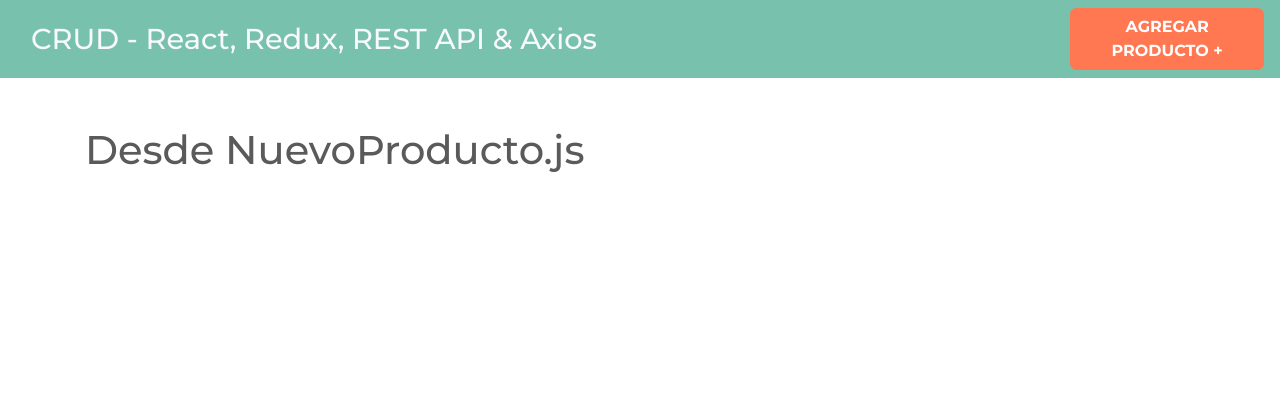
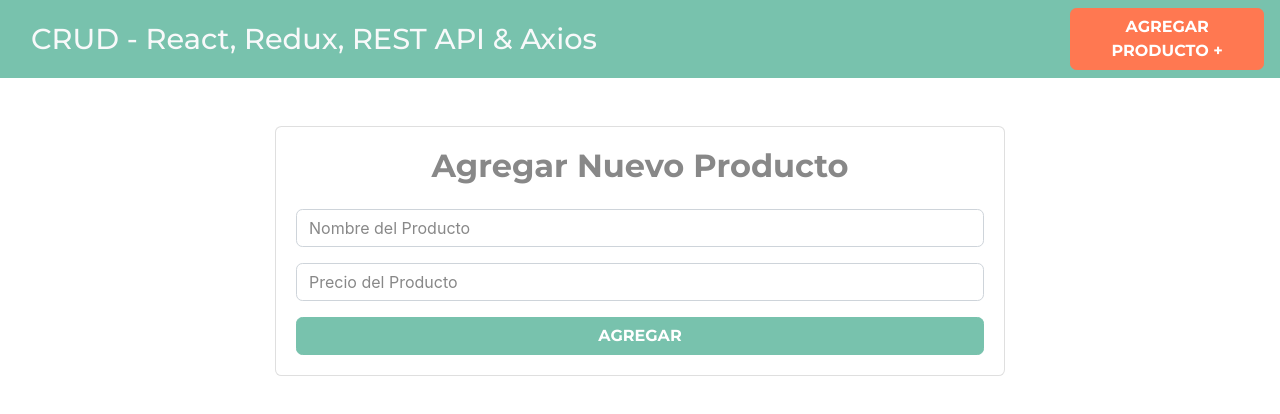
Before and after one commit to adrianGette/react-redux-react-router-dom, a React (Create React App) app: page /productos/nuevo in a window 1280 px wide. Shown: the top 414 px of the page. Built offline with nearby package versions, Linux system fonts and the light colour scheme.

Commit message:
Crear el form para Nuevos Productos

```diff
--- a/src/components/NuevoProducto.js
+++ b/src/components/NuevoProducto.js
@@ -2,7 +2,42 @@
 
 const NuevoProducto = () => {
     return (
-        <h1>Desde NuevoProducto.js</h1>
+        <div className="row justify-content-center">
+            <div className="col-md-8">
+                <div className="card">
+                    <div className="card-body">
+                        <h2 className="text-center mb-4 font-weight-bold">
+                            Agregar Nuevo Producto
+                        </h2>
+                        <form>
+                            <div className="form-group">
+                                {/* <label>Nombre del Producto</label> */}
+                                <input
+                                    type="text"
+                                    className="form-control"
+                                    placeholder="Nombre del Producto"
+                                    name="nombre"
+                                />
+                            </div>
+                            <div className="form-group">
+                                {/* <label>Precio del Producto</label> */}
+                                <input
+                                    type="number"
+                                    className="form-control"
+                                    placeholder="Precio del Producto"
+                                    name="precio"
+                                />
+                            </div>
+
+                            <button
+                                type="submit"
+                                className="btn btn-primary font-weight-bold text-uppercase d-block w-100"
+                            >Agregar</button>
+                        </form>
+                    </div>
+                </div>
+            </div>
+        </div>
     );
 }
 
```
